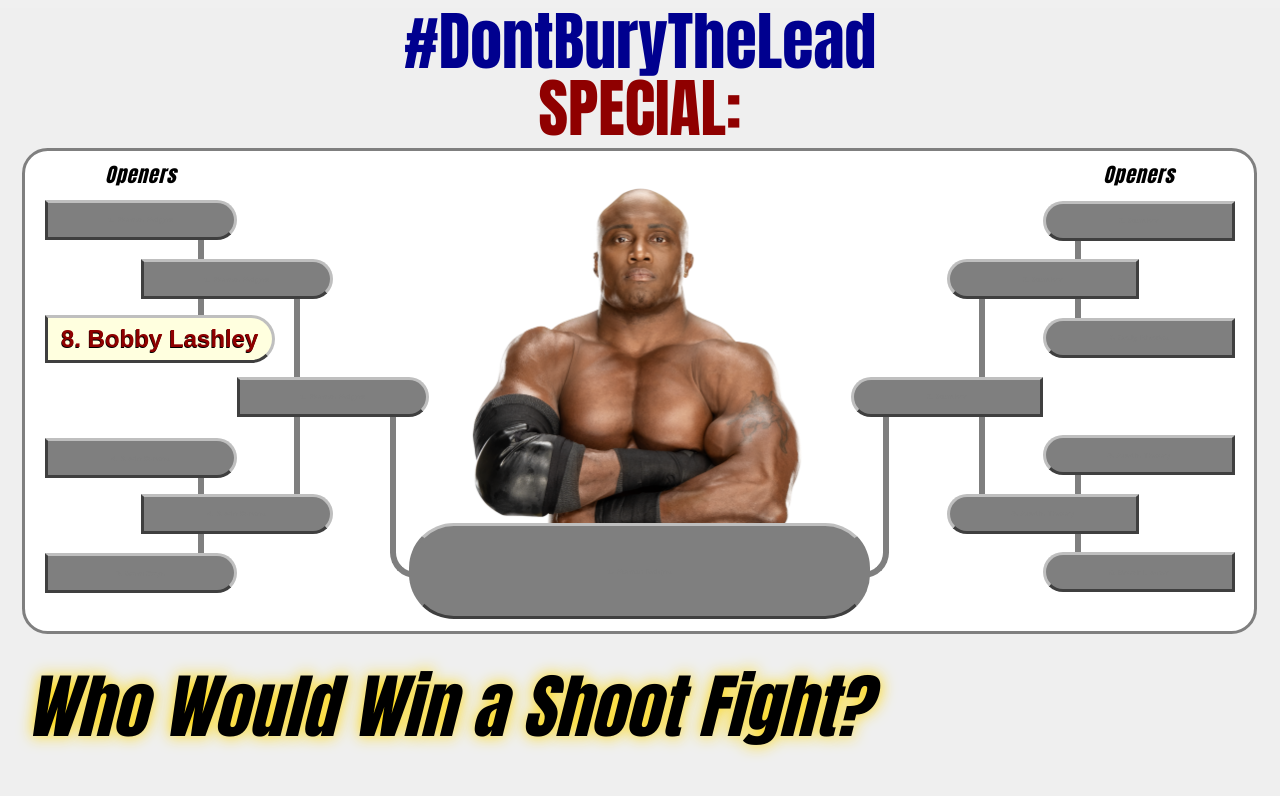
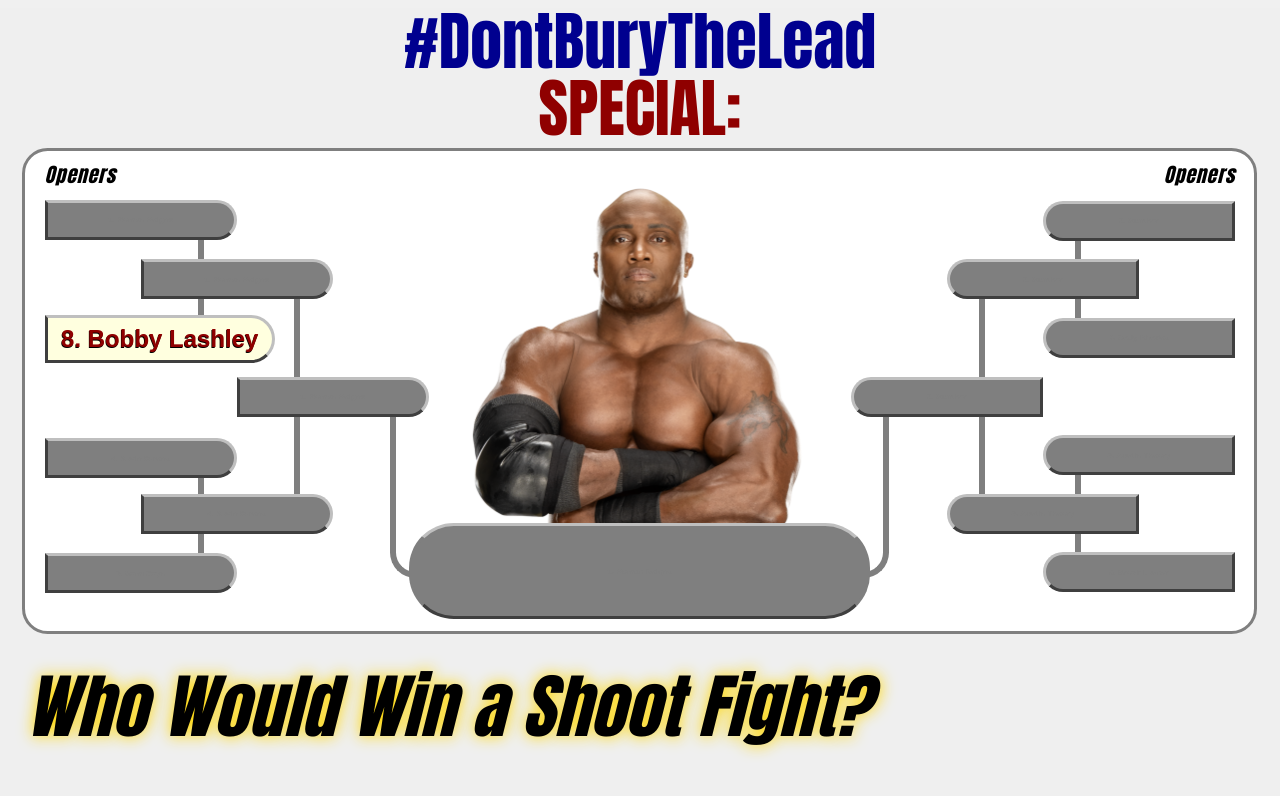
Before and after one commit to DomenicScarcella/DBTL-Bracket-Reveal, a React (Vite) app: page / in a window 1280 px wide. Both pictures are taken after a click on the button "8. Bobby Lashley". Shown: the top 796 px of the page. Built offline with nearby package versions, Linux system fonts and the light colour scheme.

Commit message:
Align round header for better text placement

```diff
--- a/src/BracketModular.css
+++ b/src/BracketModular.css
@@ -97,6 +97,30 @@
     letter-spacing: .1vh;
     margin-top: 1vh;
     margin-bottom: -3.5vh;
+}
+
+.LOpeners {
+    text-align: left;
+}
+
+.LSemifinals {
+    text-align: center;
+}
+
+.LFinals {
+    text-align: right;
+}
+
+.ROpeners {
+    text-align: right;
+}
+
+.RSemifinals {
+    text-align: center;
+}
+
+.RFinals {
+    text-align: left;
 }
 
 #no-show {
--- a/src/BracketModular.jsx
+++ b/src/BracketModular.jsx
@@ -20,7 +20,7 @@ export function BracketModular() {
         return (
             <div className={"single-col"}>
                 <div
-                    className={"col-name"}
+                    className={"col-name " + L_R+round}
                     id={
                         (prevClick.slice(0, 4) == round.slice(0, 4))
                         ? ""
```
